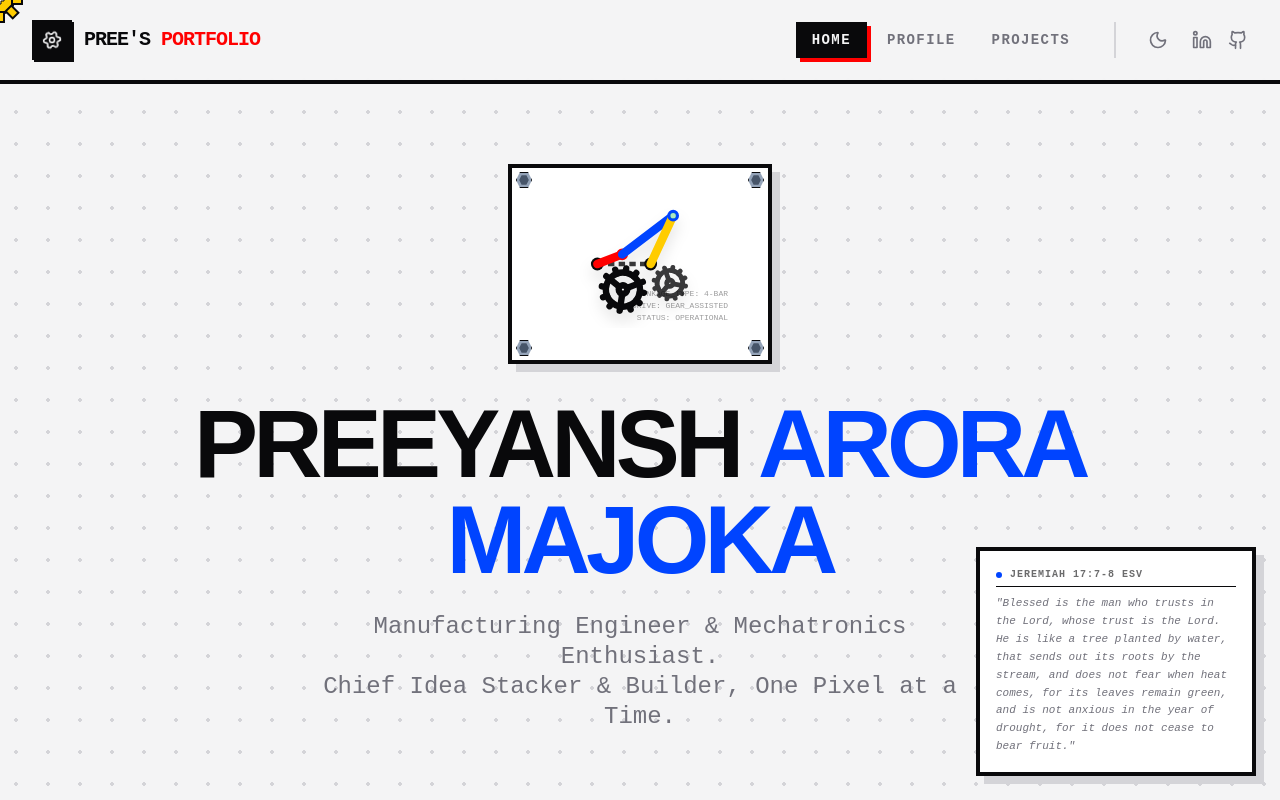
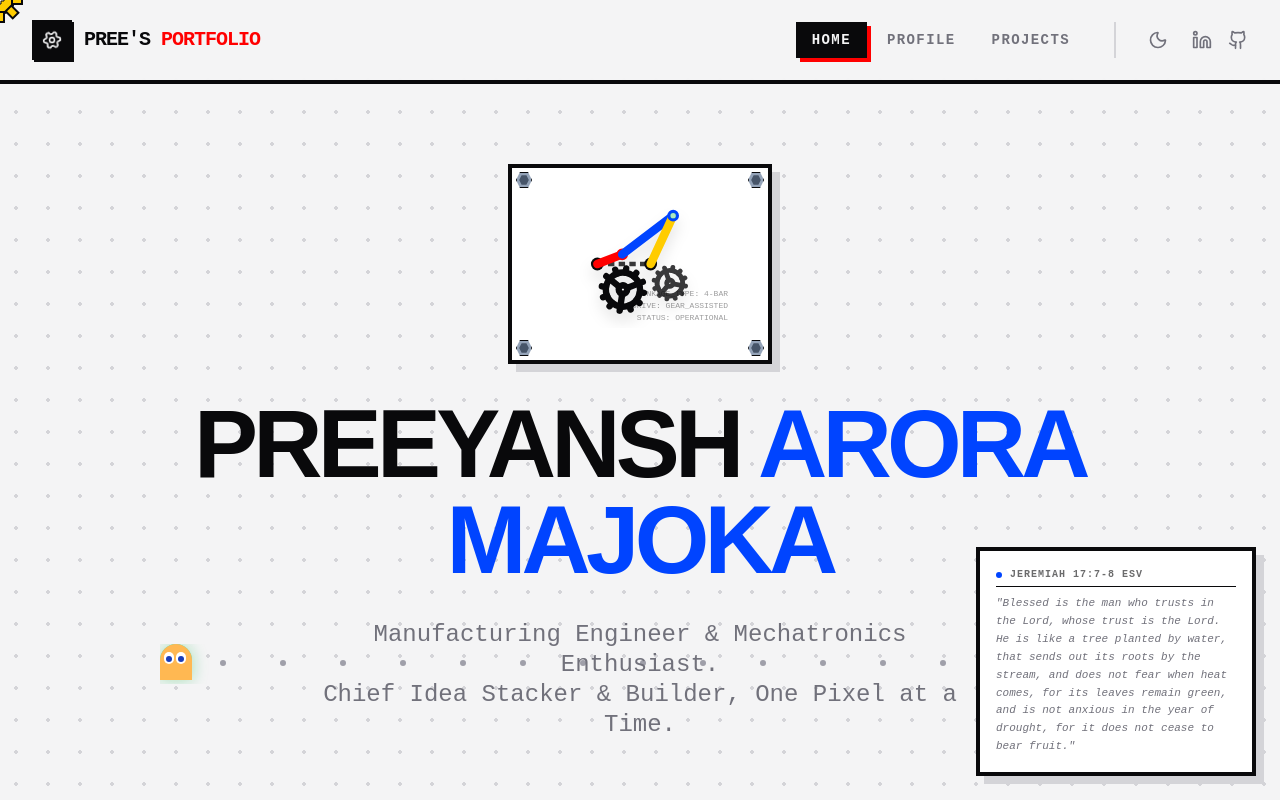
Before and after one commit to preemajoka/preemajoka.github.io, a React (Vite) app: page /#/ in a window 1280 px wide. Shown: the top 800 px of the page. Built offline with nearby package versions, Linux system fonts and the light colour scheme.

Commit message:
Add Pacman animation to LandingPage
Updated the LandingPage component to include a Pacman animation with food dots and ghosts, replacing the previous Pacman dots section.

```diff
--- a/src/pages/LandingPage.tsx
+++ b/src/pages/LandingPage.tsx
@@ -188,17 +188,36 @@ export default function LandingPage() {
           <h1 className="text-5xl md:text-8xl font-black tracking-tighter text-[var(--fg)] mb-6 uppercase">
             Preeyansh <span className="text-[var(--accent-blue)]">Arora Majoka</span>
           </h1>
-          <p className="text-2xl text-zinc-500 font-medium max-w-2xl mx-auto leading-tight">
+          <p className="text-2xl text-zinc-500 font-medium max-w-2xl mx-auto leading-tight relative top-2">
             Manufacturing Engineer & Mechatronics Enthusiast. <br />
             Chief Idea Stacker & Builder, One Pixel at a Time.
           </p>
         </motion.div>
 
-        {/* Pacman Dots */}
-        <div className="hidden md:block absolute bottom-0 left-0 w-full h-1 pointer-events-none">
-          <div className="pacman-dot" style={{ animationDelay: '0s' }} />
-          <div className="pacman-dot" style={{ animationDelay: '0.5s' }} />
-          <div className="pacman-dot" style={{ animationDelay: '1s' }} />
+        {/* Pacman Animation */}
+        <div className="pacman-container hidden md:block">
+          {/* Food dots */}
+          <div className="pacman-food-container-inner">
+            {[...Array(15)].map((_, i) => (
+              <div
+                key={i}
+                className="pacman-food"
+                style={{ left: `${(i + 1) * 6.25}%` }}
+              />
+            ))}
+          </div>
+
+          <div className="pacman" style={{ animationDelay: '0s' }} />
+          <div className="ghost ghost-cyan" style={{ animationDelay: '0.6s' }}>
+            <div className="ghost-pupil ghost-pupil-left" />
+            <div className="ghost-pupil ghost-pupil-right" />
+            <div className="ghost-legs text-[#00FFFF]" />
+          </div>
+          <div className="ghost ghost-orange" style={{ animationDelay: '1.2s' }}>
+            <div className="ghost-pupil ghost-pupil-left" />
+            <div className="ghost-pupil ghost-pupil-right" />
+            <div className="ghost-legs text-[#FFB852]" />
+          </div>
         </div>
       </motion.section>
 
```
